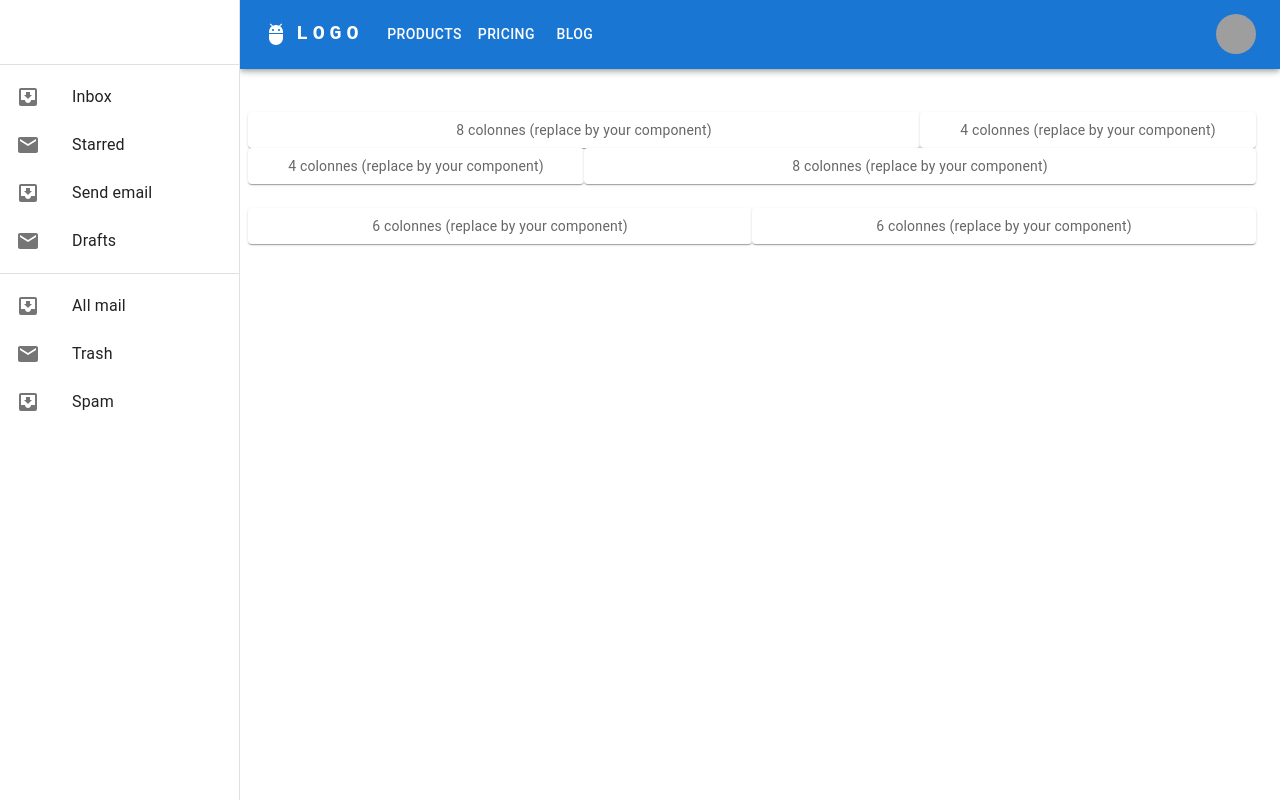
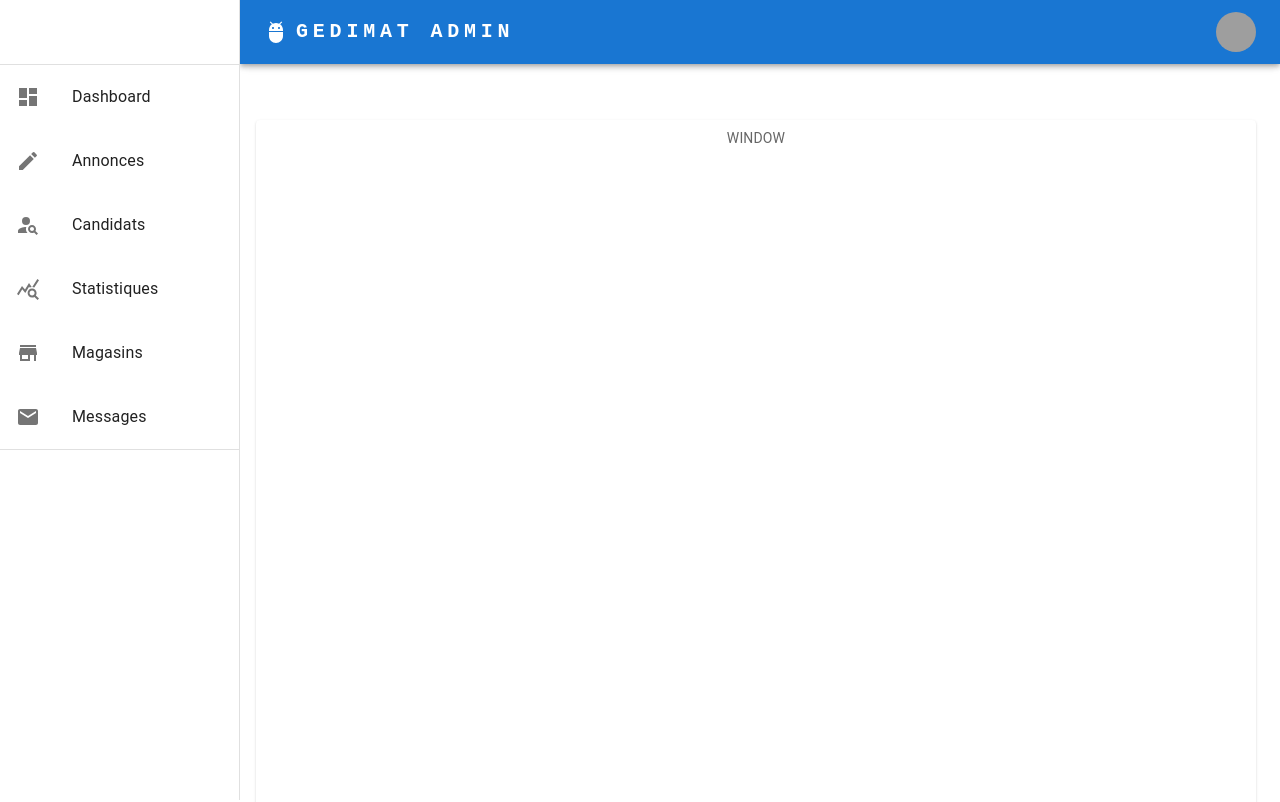
Before and after one commit to bertrandsimon/jobimat-ADMIN, a Next.js app: page / in a window 1280 px wide. Shown: the top 802 px of the page. Built offline with nearby package versions, Linux system fonts and the light colour scheme; grey boxes are pictures that could not be loaded.

Commit message:
first commit admin

```diff
--- a/components/Home.js
+++ b/components/Home.js
@@ -18,6 +18,7 @@ import Button from '@mui/material/Button';
 
 import styles from '../styles/Home.module.css';
 
+// MUI imports
 import Box from '@mui/material/Box';
 import Drawer from '@mui/material/Drawer';
 import CssBaseline from '@mui/material/CssBaseline';
@@ -33,8 +34,14 @@ import ListItemText from '@mui/material/ListItemText';
 import InboxIcon from '@mui/icons-material/MoveToInbox';
 import MailIcon from '@mui/icons-material/Mail';
 import IconButton from '@mui/material/IconButton';
+import DashboardIcon from '@mui/icons-material/Dashboard';
+import PersonSearchIcon from '@mui/icons-material/PersonSearch';
+import CreateIcon from '@mui/icons-material/Create';
+import QueryStatsIcon from '@mui/icons-material/QueryStats';
+
 import Menu from '@mui/material/Menu';
 import MenuIcon from '@mui/icons-material/Menu';
+import StoreIcon from '@mui/icons-material/Store';
 import Container from '@mui/material/Container';
 import Avatar from '@mui/material/Avatar';
 import Tooltip from '@mui/material/Tooltip';
@@ -44,9 +51,12 @@ import Paper from '@mui/material/Paper';
 import Grid from '@mui/material/Grid'; // Grid version 1
 import Grid2 from '@mui/material/Unstable_Grid2'; // Grid version 2
 
+
 const drawerWidth = 240;
-const pages = ['Products', 'Pricing', 'Blog'];
-const settings = ['Profile', 'Account', 'Dashboard', 'Logout'];
+const pages = [''];
+//const pages = ['Profil', 'Paramètres', 'Deconnexion'];
+
+const settings = ['Profil recruteur', 'Paramètres', 'Déconnexion'];
 
 const Item = styled(Paper)(({ theme }) => ({
   backgroundColor: theme.palette.mode === 'dark' ? '#1A2027' : '#fff',
@@ -98,7 +108,7 @@ function Home() {
               textDecoration: 'none',
             }}
           >
-            LOGO
+            GEDIMAT ADMIN
           </Typography>
 
           <Box sx={{ flexGrow: 1, display: { xs: 'flex', md: 'none' } }}>
@@ -156,6 +166,7 @@ function Home() {
           >
             LOGO
           </Typography>
+
           <Box sx={{ flexGrow: 1, display: { xs: 'none', md: 'flex' } }}>
             {pages.map((page) => (
               <Button
@@ -199,7 +210,9 @@ function Home() {
           </Box>
         </Toolbar>
       </Container>
+
     </AppBar>
+
       <Drawer
         sx={{
           width: drawerWidth,
@@ -212,34 +225,93 @@ function Home() {
         variant="permanent"
         anchor="left"
       >
+
         <Toolbar />
+
         <Divider />
+
         <List>
-          {['Inbox', 'Starred', 'Send email', 'Drafts'].map((text, index) => (
+          {['Dashboard'].map((text, index) => (
             <ListItem key={text} disablePadding>
               <ListItemButton>
                 <ListItemIcon>
-                  {index % 2 === 0 ? <InboxIcon /> : <MailIcon />}
+                  {index % 1 === 0 ? <DashboardIcon /> : <MailIcon />  }
                 </ListItemIcon>
                 <ListItemText primary={text} />
               </ListItemButton>
             </ListItem>
           ))}
         </List>
-        <Divider />
+
         <List>
-          {['All mail', 'Trash', 'Spam'].map((text, index) => (
+          {['Annonces'].map((text, index) => (
             <ListItem key={text} disablePadding>
               <ListItemButton>
                 <ListItemIcon>
-                  {index % 2 === 0 ? <InboxIcon /> : <MailIcon />}
+                  {index % 1 === 0 ? <CreateIcon /> : <MailIcon />  }
                 </ListItemIcon>
                 <ListItemText primary={text} />
               </ListItemButton>
             </ListItem>
           ))}
         </List>
+
+        <List>
+          {['Candidats'].map((text, index) => (
+            <ListItem key={text} disablePadding>
+              <ListItemButton>
+                <ListItemIcon>
+                  {index % 1 === 0 ? <PersonSearchIcon /> : <MailIcon />  }
+                </ListItemIcon>
+                <ListItemText primary={text} />
+              </ListItemButton>
+            </ListItem>
+          ))}
+        </List>
+
+        <List>
+          {['Statistiques'].map((text, index) => (
+            <ListItem key={text} disablePadding>
+              <ListItemButton>
+                <ListItemIcon>
+                  {index % 1 === 0 ? <QueryStatsIcon /> : <MailIcon />  }
+                </ListItemIcon>
+                <ListItemText primary={text} />
+              </ListItemButton>
+            </ListItem>
+          ))}
+        </List>
+
+        <List>
+          {['Magasins'].map((text, index) => (
+            <ListItem key={text} disablePadding>
+              <ListItemButton>
+                <ListItemIcon>
+                  {index % 1 === 0 ? <StoreIcon /> : <MailIcon />  }
+                </ListItemIcon>
+                <ListItemText primary={text} />
+              </ListItemButton>
+            </ListItem>
+          ))}
+        </List>
+
+        <List>
+          {['Messages'].map((text, index) => (
+            <ListItem key={text} disablePadding>
+              <ListItemButton>
+                <ListItemIcon>
+                  {index % 1 === 0 ? <MailIcon />  : <InboxIcon /> }
+                </ListItemIcon>
+                <ListItemText primary={text} />
+              </ListItemButton>
+            </ListItem>
+          ))}
+        </List>
+
+        <Divider />
+
       </Drawer>
+
       <Box
         component="main"
         sx={{ flexGrow: 1, bgcolor: 'background.default', p: 3 }}
@@ -250,20 +322,11 @@ function Home() {
 
     {/* ROW 1 */}
     <Box sx={{ flexGrow: 1,  marginTop: 5 }}>
-      <Grid container spacing={2}>
+      <Grid container spacing={1}>
 
 
-        <Grid xs={8}>
-          <Item>8 colonnes (replace by your component)</Item>
-        </Grid>
-        <Grid xs={4}>
-          <Item>4 colonnes (replace by your component)</Item>
-        </Grid>
-        <Grid xs={4}>
-          <Item>4 colonnes (replace by your component)</Item>
-        </Grid>
-        <Grid xs={8}>
-          <Item>8 colonnes (replace by your component)</Item>
+        <Grid xs={12} >
+          <Item style={{height: '1000px'}}>WINDOW</Item>
         </Grid>
 
       </Grid>
@@ -271,18 +334,21 @@ function Home() {
     {/* END OF ROW1 */}
 
 
-    {/* ROW 2 */}
+    {/* ROW 2
     <Box sx={{ flexGrow: 1,  marginTop: 5 }}>
-      <Grid container spacing={2}>
-        <Grid xs={6}>
-          <Item>6 colonnes (replace by your component)</Item>
+      <Grid container spacing={1}>
+      <Grid xs={6}>
+          <Item>EMAIL CANDIDATS</Item>
         </Grid>
         <Grid xs={6}>
-          <Item>6 colonnes (replace by your component)</Item>
+          <Item>EMAIL MAGASINS</Item>
+        </Grid>
+        <Grid xs={6}>
+          <Item>CORBEILLE</Item>
         </Grid>
       </Grid>
     </Box>
-    {/* END OF ROW1 */}
+    */}
 
 
     {/* CONTENT GOES ABOVE */}
```
Also changed, not shown: 1 other file (tests, documents, lock files or other folders).
